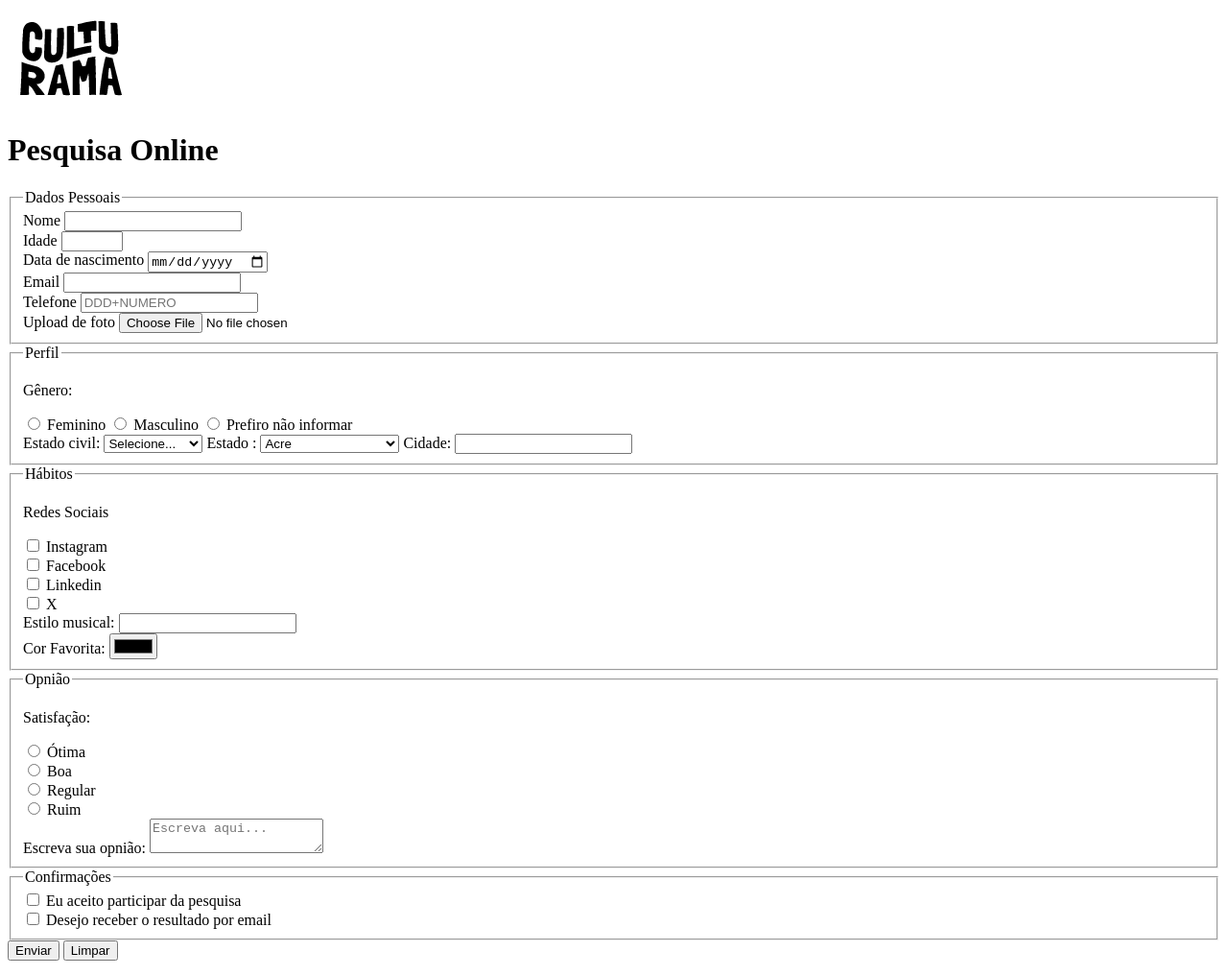
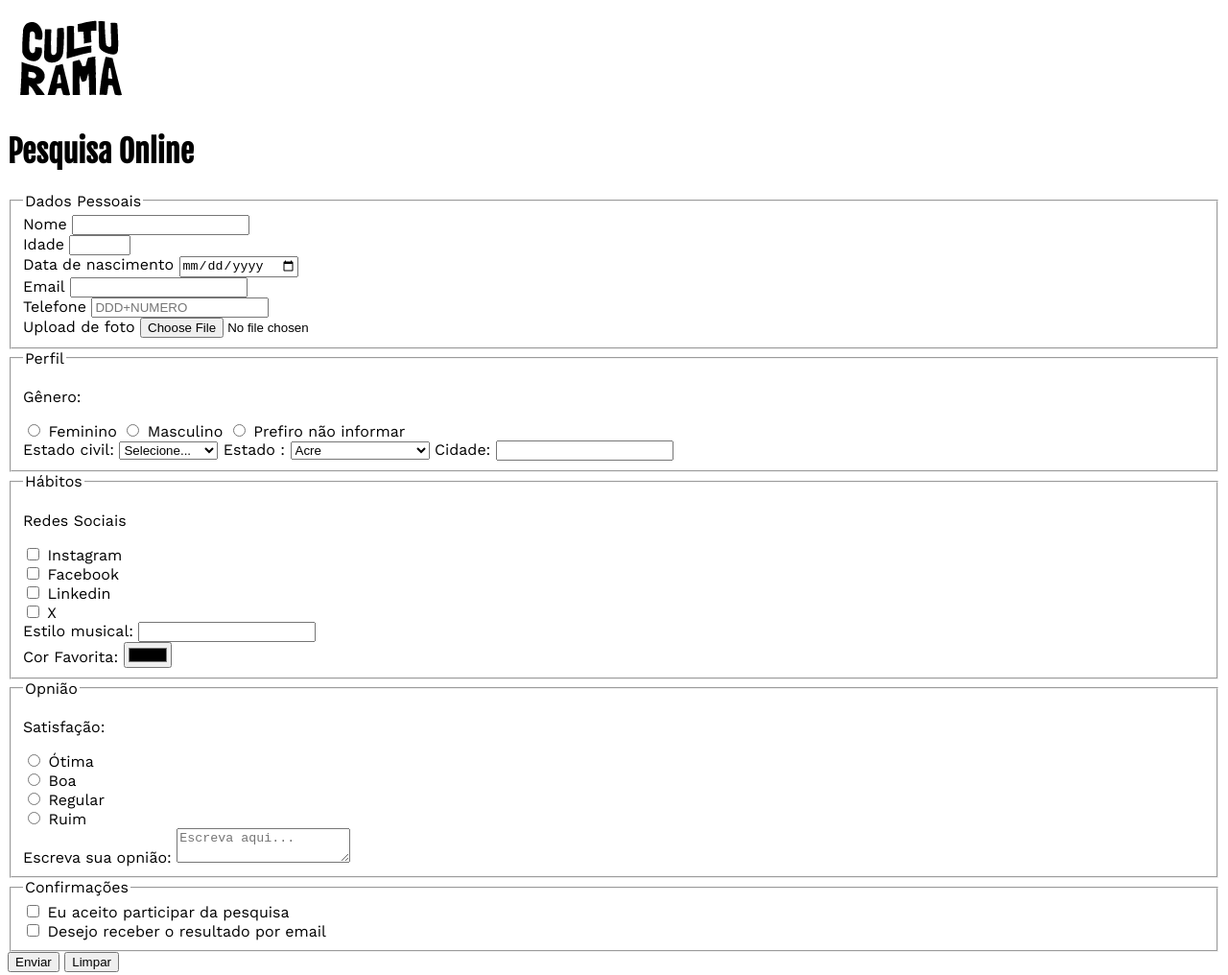
Before and after one commit to MatheusdoRosario/pesquisa-culturama, a plain HTML site: page index.html in a window 1280 px wide. Shown: the whole page at 96% size. Drawn offline with nearby package versions, Linux system fonts and the light colour scheme.

Commit message:
Adiciona as familias de fontes

```diff
--- a/css/style.css
+++ b/css/style.css
@@ -0,0 +1,7 @@
+body{
+    font-family: "Work Sans", "sans serif";
+}
+
+h1 {
+    font-family: "Fjalla One", "sans-serif";
+}
--- a/index.html
+++ b/index.html
@@ -4,6 +4,11 @@
     <meta charset="UTF-8">
     <meta name="viewport" content="width=device-width, initial-scale=1.0">
     <link rel="icon" href="culturama-favico.png">
+    <link rel="stylesheet" href="css/style.css">
+
+    <link rel="preconnect" href="https://fonts.googleapis.com">
+    <link rel="preconnect" href="https://fonts.gstatic.com" crossorigin>
+    <link href="https://fonts.googleapis.com/css2?family=Fjalla+One&family=Work+Sans&display=swap" rel="stylesheet">
     <title>Pesquisa Culturama</title>
 </head>
 <body>
```
